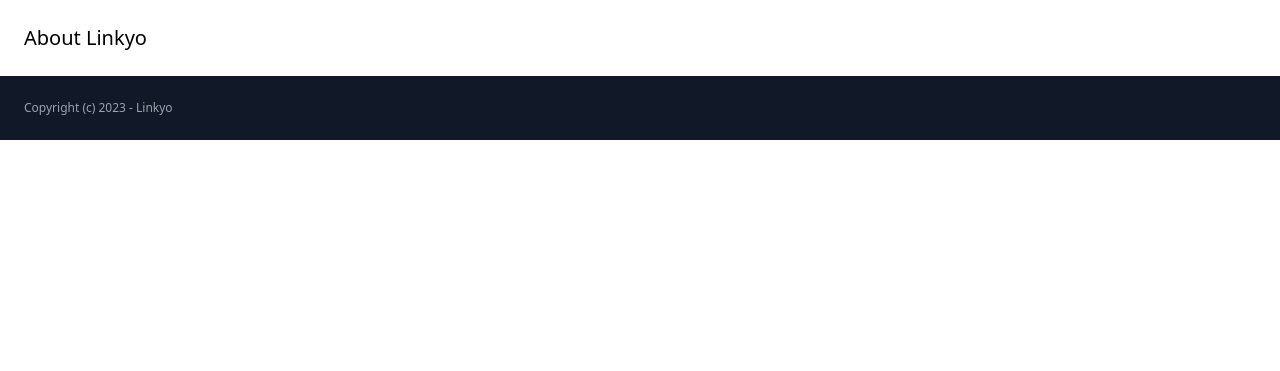
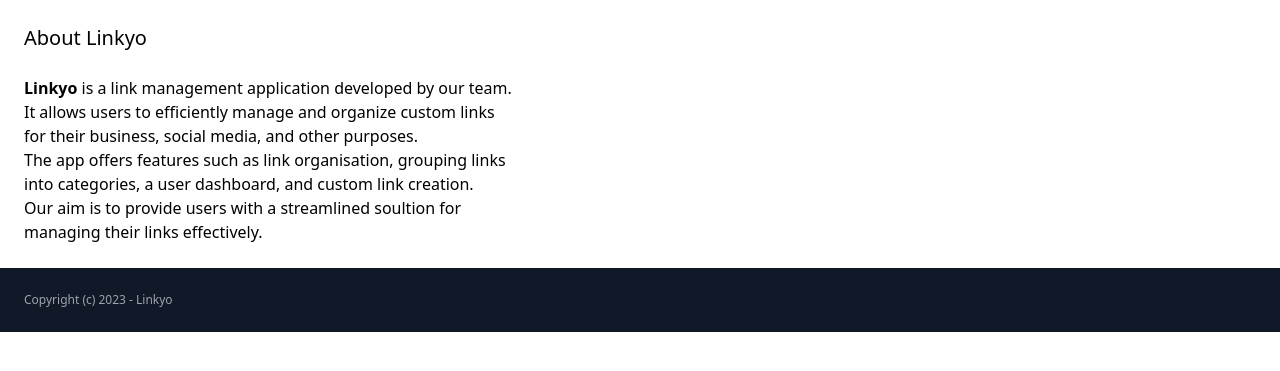
Before and after one commit to Natzsmart/Sass, a Django app: page /about/ in a window 1280 px wide. Shown: the part 76-447 px from the top of the page. Run offline with Django 4.2, Linux system fonts and the light colour scheme; parts of the project's set-up code (start-up, migrations or seed data) failed here and were passed over; some libraries are stand-ins or nearby versions.

```diff
--- a/linkyo/core/templates/core/about.html
+++ b/linkyo/core/templates/core/about.html
@@ -3,5 +3,10 @@
 {% block title %}About{% endblock %}
 
 {% block content %}
-    <h1 class="text-xl">About Linkyo</h1>
+    <h1 class="text-xl">About Linkyo</h1><br>
+    <p><strong>Linkyo</strong> is a link management application developed by our team.<br>
+        It allows users to efficiently manage and organize custom links<br> for their business, social media, and other purposes.<br>
+        The app offers features such as link organisation, grouping links <br> into categories, a user dashboard, and custom link creation.<br>
+        Our aim is to provide users with a streamlined soultion for <br> managing their links effectively.
+    </p>
 {% endblock %}
--- a/linkyo/core/templates/core/base.html
+++ b/linkyo/core/templates/core/base.html
@@ -22,6 +22,7 @@
                 border: 1px solid transparent;
                 border-radius: 4px;
                 background-color: white;
+
                 box-shadow: 0 1px 3px 0 #e6ebf1;
                 -webkit-transition: box-shadow 150ms ease;
                 transition: box-shadow 150ms ease;
```
Also changed, not shown: linkyo/db.sqlite3, linkyo/link/templates/link/create_category.html (renamed from linkyo/link/templates/link/create_catergories.html). Lines whose indentation alone changed are shown as unchanged.
